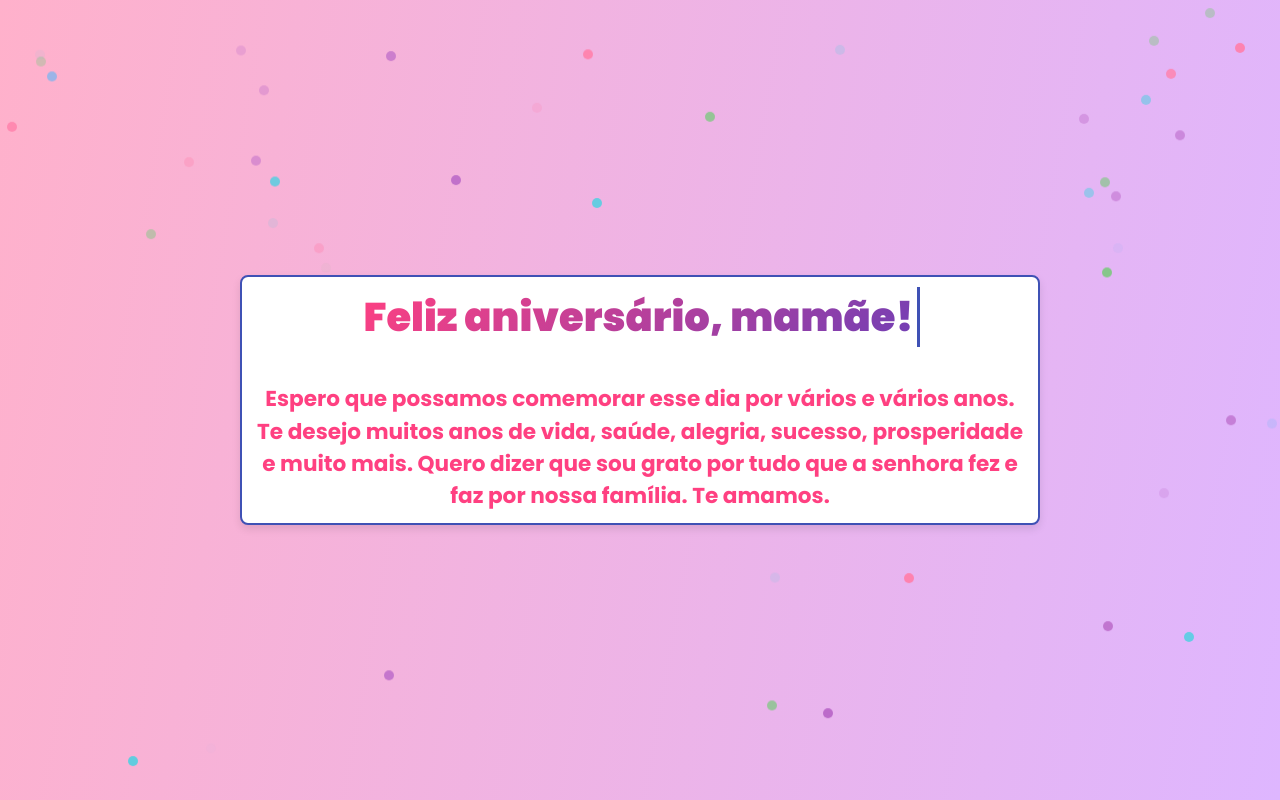
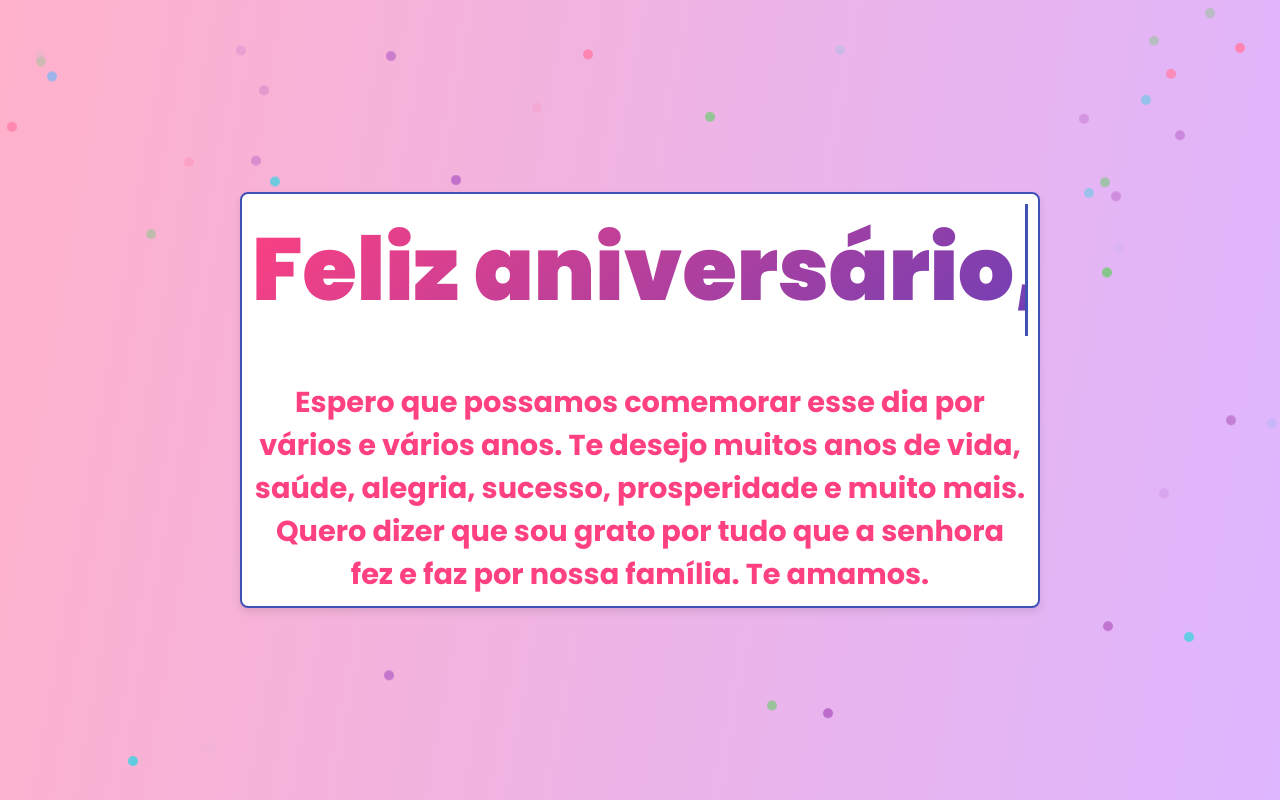
Before and after one commit to D3vEduardo/feliz-anivers-rio, a plain HTML site: page index.html in a window 1280 px wide. Shown: the top 800 px of the page. Drawn offline with Linux system fonts and the light colour scheme.

Commit message:
Update index.html

```diff
--- a/index.html
+++ b/index.html
@@ -17,7 +17,7 @@
         width: 100%;
         height: 100vh;
         overflow: hidden;
-        background: linear-gradient(100deg, #ffb1cb, #deb6ff); /* Um tom claro de azul para o fundo */
+        background: linear-gradient(100deg, #ffb1cb, #deb6ff); /* Fundo claro de azul e rosa */
         display: flex;
         flex-direction: column;
         align-items: center;
@@ -26,12 +26,12 @@
       }
 
       h1 {
-        font-size: 2.5em;
+        font-size: calc(1.5em + 3vw); /* Ajuste responsivo do tamanho da fonte */
         font-weight: 900;
       }
 
       @keyframes typing {
-        to { width: 14em; }
+        to { width: 100%; }
       }
 
       @keyframes blink {
@@ -48,16 +48,18 @@
         background: linear-gradient(135deg, #ff4081, #703fb5); /* Gradiente rosa e azul */
         -webkit-background-clip: text;
         -webkit-text-fill-color: transparent;
+        font-size: calc(1em + 2vw); /* Ajuste responsivo do tamanho do texto */
       }
 
       h2 {
         color: #ff4081; /* Cor rosa que combina com o gradiente */
         line-height: 1.5;
         margin-top: 20px;
-        font-size: 1.35em;
+        font-size: calc(1em + 1vw); /* Ajuste responsivo do tamanho da fonte */
       }
 
       .container {
+        overflow: hidden;
         text-align: center;
         width: 80%;
         max-width: 800px;
```
